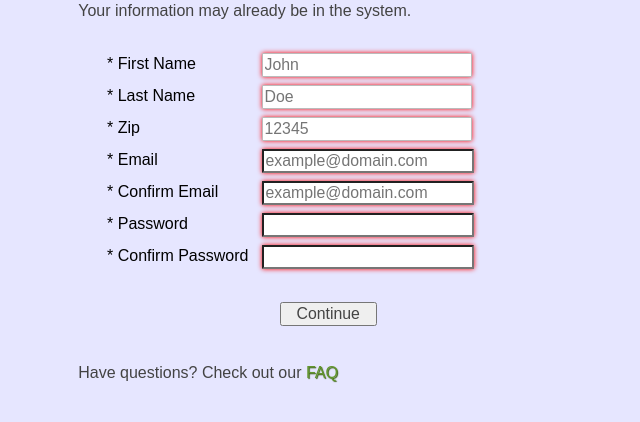
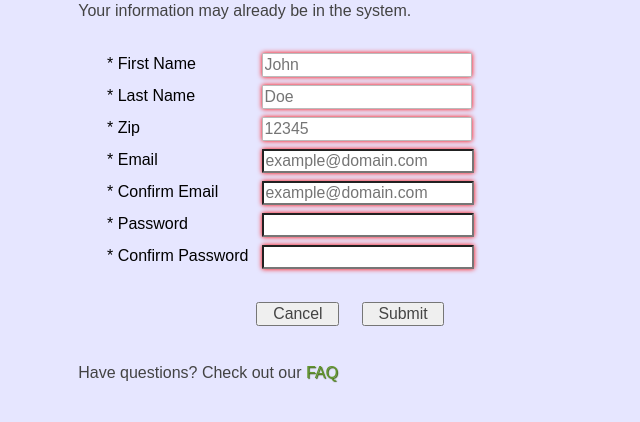
Before and after one commit to ehsantos11/MIST7590-Smithgall-Project, a PHP site: page /create_account.php in a window 1280 px wide. Shown: the part 277-699 px from the top of the page, without its empty margins (0-640 px from the left). Run offline with PHP 8.4, Linux system fonts and the light colour scheme.

Commit message:
Added Cancel button

```diff
--- a/volunteer-eliseo/create_account.php
+++ b/volunteer-eliseo/create_account.php
@@ -105,7 +105,12 @@
 					<span class="inputHint">Enter exactly the same password.<br />Password is case sensitive.</span>
 				</li>
 			</ul>
-			<p class="center"><input type="submit" value="  Continue  " /></p>
+
+			<p class="center">&nbsp;&nbsp;&nbsp;&nbsp;&nbsp;&nbsp;&nbsp;&nbsp;&nbsp;
+			<input type="button" onclick="window.location.replace('/index.php')" value="  Cancel  " />&nbsp;&nbsp;&nbsp;&nbsp;
+			<input type="submit" value="  Submit  " />
+			</p>
+
 			</form>
 		</div>
 		<br style="clear: both" />
```
